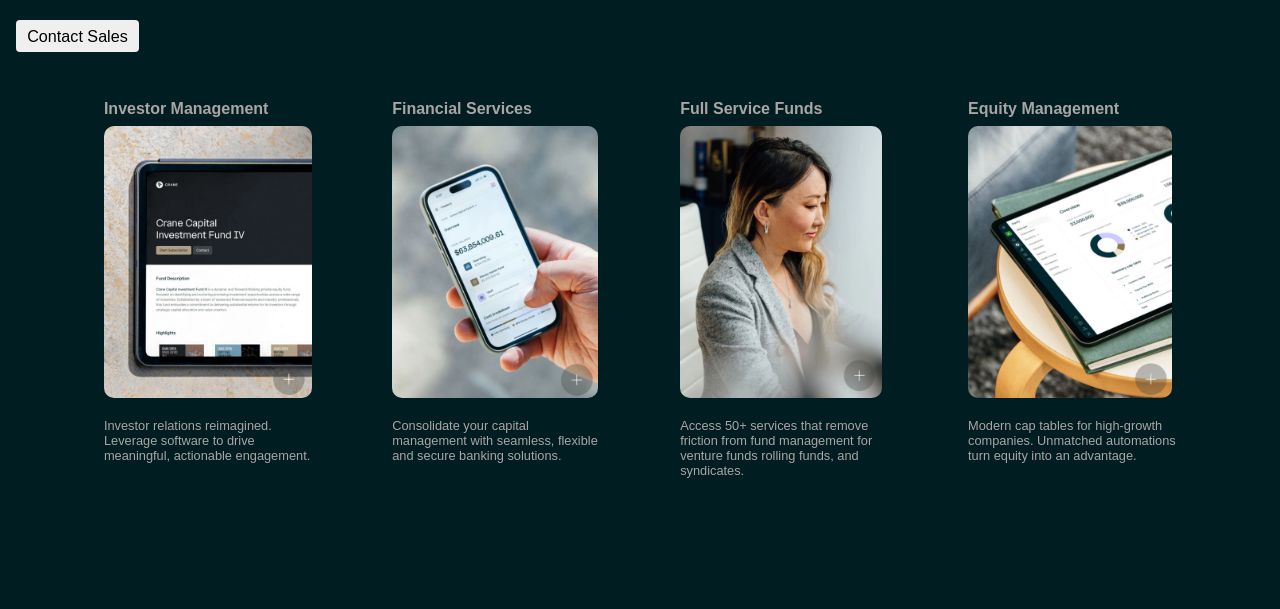
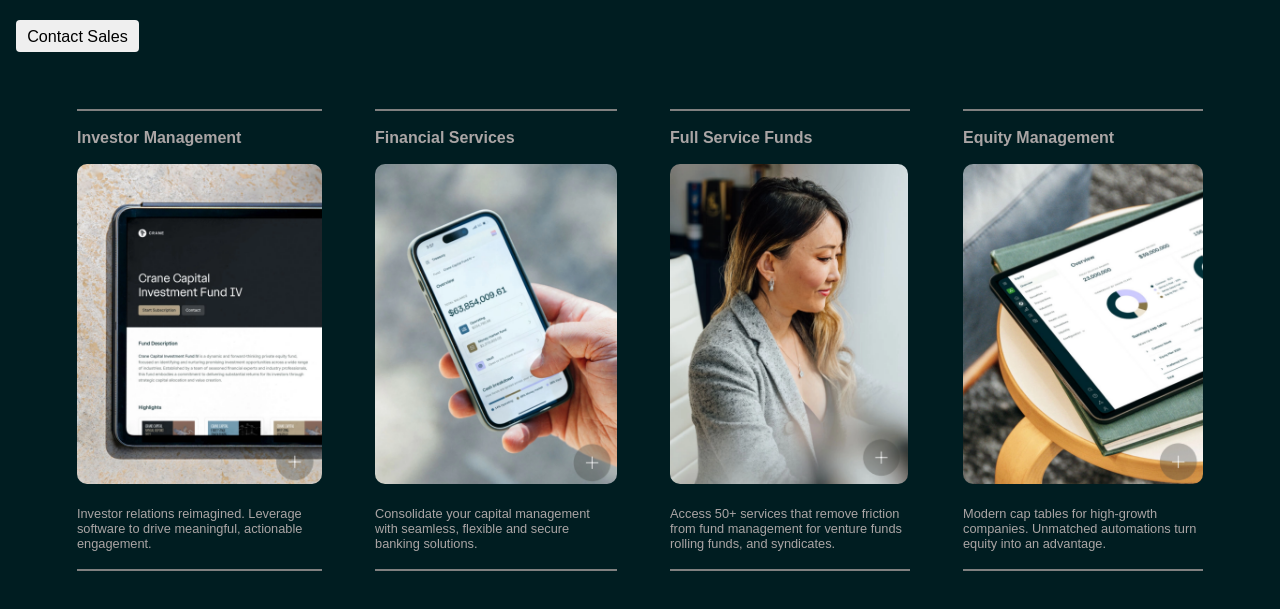
Before and after one commit to Frenemy-fr/iForReal-1, a plain HTML site: page index.html in a window 1280 px wide. Shown: the part 473-1082 px from the top of the page. Before the commit the page ends 999 px from the top, so only its background shows below. Drawn offline with Linux system fonts and the light colour scheme.

Commit message:
hr added above service cards

```diff
--- a/index.html
+++ b/index.html
@@ -3,7 +3,7 @@
 <head>
     <meta charset="UTF-8">
     <meta name="viewport" content="width=device-width, initial-scale=1.0">
-    <title>IforReal</title>
+    <title>IforReal Trial</title>
     <link rel="stylesheet" href="style.css">
 </head>
 <body>
@@ -42,32 +42,40 @@
     <div class="main">
         <div class="service-cards">
             <div class="card1">
+                <hr class="grey-top-line" color="grey">
                 <div class="card-top">Investor Management</div>
                 <div class="card-photo">
                     <img src="pics/invsetor-management.png" alt="">
                 </div>
                 <div class="card-bottom"> Investor relations reimagined. Leverage software to drive meaningful, actionable engagement.</div>
+                <hr class="grey-bottom-line" color="grey">
             </div>
             <div class="card2">
+                <hr class="grey-top-line" color="grey">
                 <div class="card-top">Financial Services</div>
                 <div class="card-photo">
                     <img src="pics/finance-services.png" alt="">
                 </div>
                 <div class="card-bottom"> Consolidate your capital management with seamless, flexible and secure banking solutions.</div>
+                <hr class="grey-bottom-line" color="grey">
             </div>
             <div class="card3">
+                <hr class="grey-top-line" color="grey">
                 <div class="card-top">Full Service Funds</div>
                 <div class="card-photo">
                     <img src="pics/full service funds.png" alt="">
                 </div>
                 <div class="card-bottom"> Access 50+ services that remove friction from fund management for venture funds rolling funds, and syndicates.</div>
+                <hr class="grey-bottom-line" color="grey">
             </div>
             <div class="card4">
+                <hr class="grey-top-line" color="grey">
                 <div class="card-top">Equity Management</div>
                 <div class="card-photo">
                     <img src="pics/equity management.png" alt="">
                 </div>
                 <div class="card-bottom">Modern cap tables for high-growth companies. Unmatched automations turn equity into an advantage.</div>
+                <hr class="grey-bottom-line" color="grey">
             </div>
         </div>
     </div>
--- a/style.css
+++ b/style.css
@@ -145,20 +145,21 @@ body{
     justify-content: space-evenly;
 }
 .card-top{
-    margin-bottom: .5rem;
+    /* margin-bottom: .5rem; */
     color: rgb(170, 165, 165);
     font-weight: bold;
+    text-transform: capitalize;
 }
 .card-photo img{
-    height: 17rem;
+    height: 20rem;
     border-radius: 10px;
     transition: .2s;
     cursor: pointer;
 }
 .card-bottom{
-    margin-top: 1rem;
+    /* margin-top: 1rem; */
     font-size: .8rem;
-    width: 13rem;
+    width: 15rem;
     color: rgb(170, 165, 165);
 }
 .card-photo img:hover{
@@ -167,3 +168,27 @@ body{
 .card-photo img:active{
     opacity: .7;
 }
+.card1{
+    display: flex;
+    flex-direction: column;
+    height: 30rem;
+    justify-content: space-around;
+}
+.card2{
+    display: flex;
+    flex-direction: column;
+    height: 30rem;
+    justify-content: space-around;
+}
+.card3{
+    display: flex;
+    flex-direction: column;
+    height: 30rem;
+    justify-content: space-around;
+}
+.card4{
+    display: flex;
+    flex-direction: column;
+    height: 30rem;
+    justify-content: space-around;
+}
```
